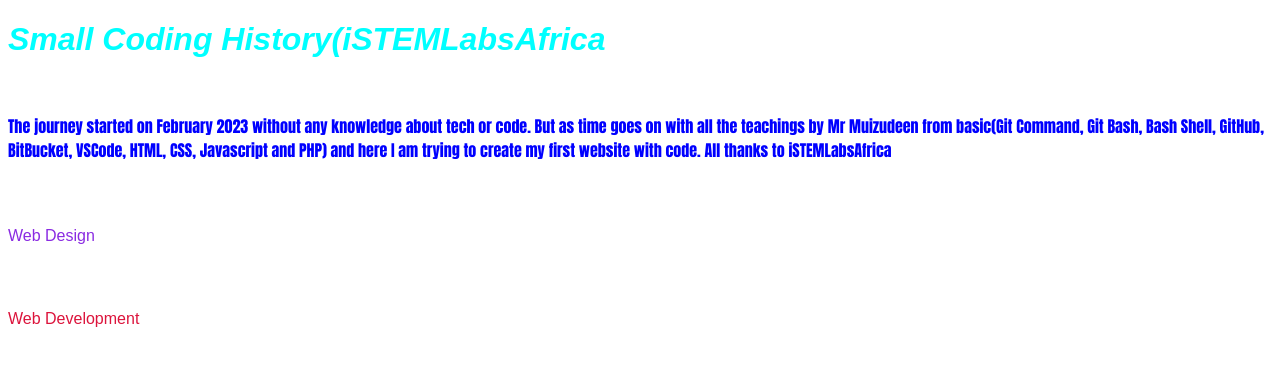
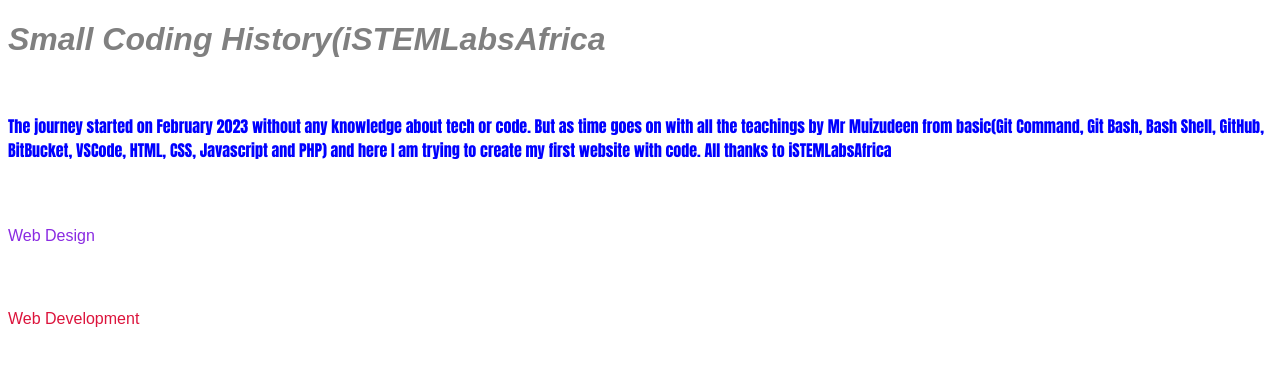
Before and after one commit to Timichris/website, a plain HTML site: page index.html in a window 1280 px wide. Drawn offline with Linux system fonts and the light colour scheme.

Commit message:
Update index.css

```diff
--- a/index.css
+++ b/index.css
@@ -2,7 +2,7 @@
     font-family: Arial, Helvetica, sans-serif ;
     font-size: xx-large;
     font-style: oblique;
-    font: bold; color: aqua;
+    font: bold; color: grey;
 }
 p {
     font-family: Impact, Haettenschweiler, 'Arial Narrow Bold', sans-serif ;
```
